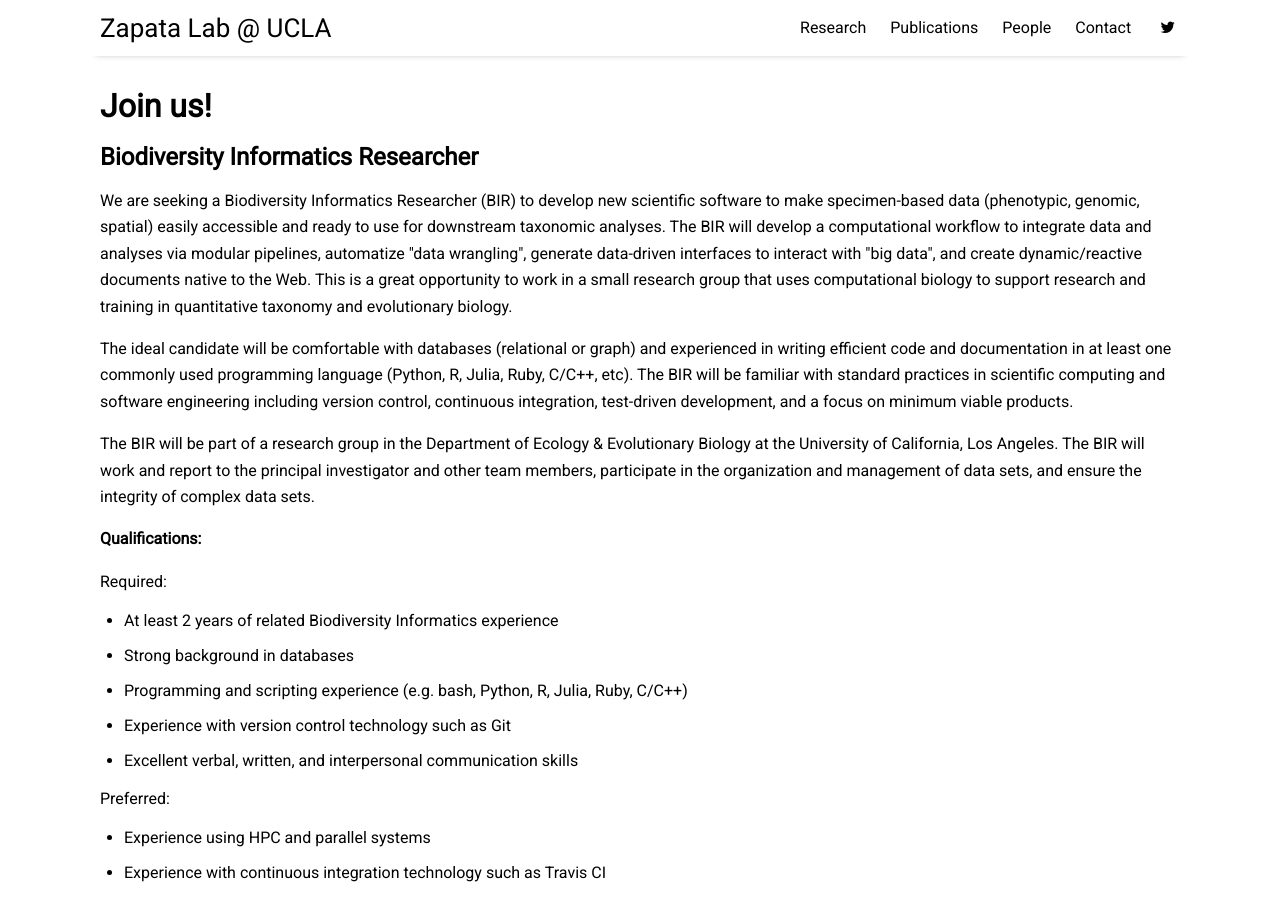
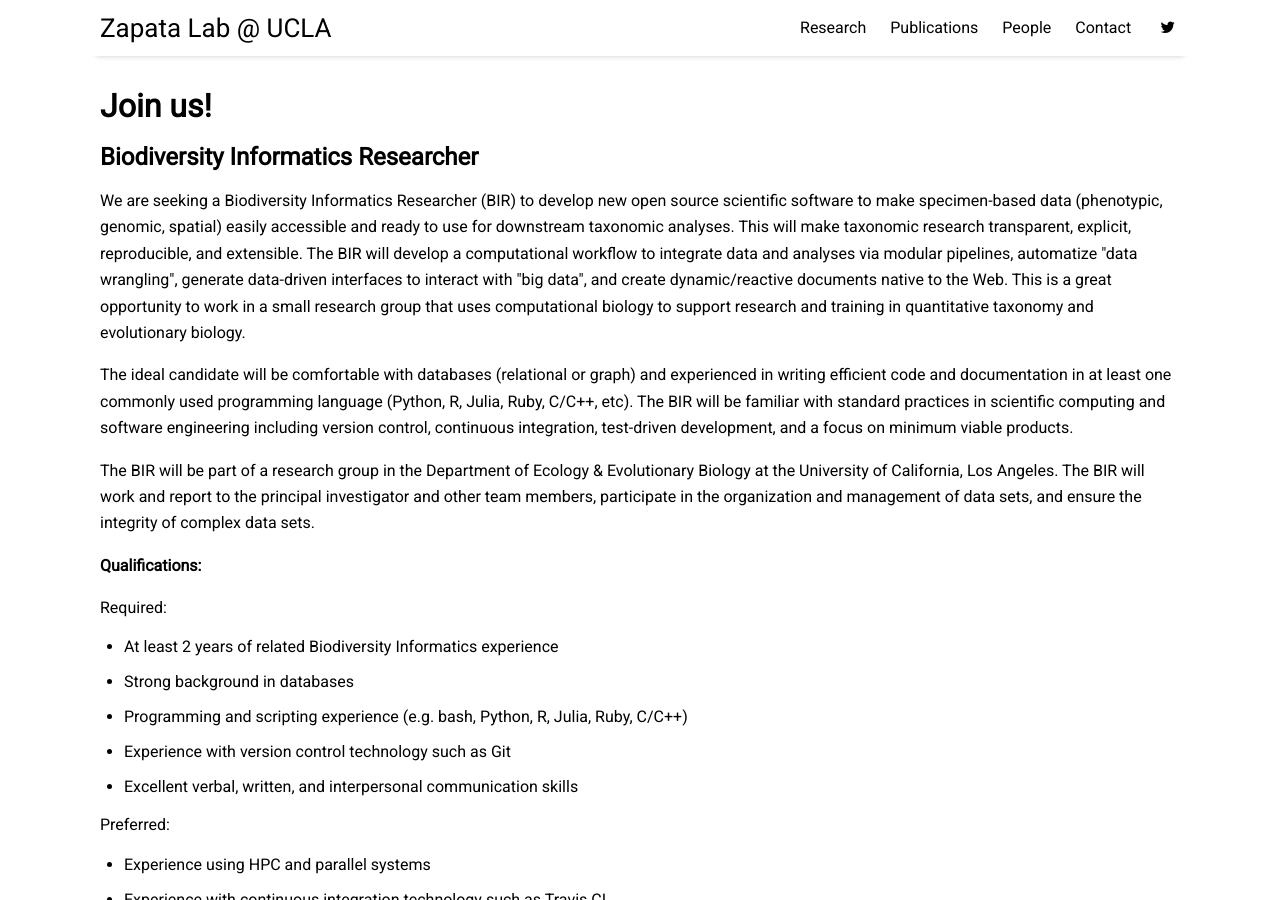
Before and after one commit to zapataf/zapataf.github.io, a Jekyll site: the page built from join.html, in a window 1280 px wide and 900 px high. Built offline with Jekyll 4.4.1, drawn with Linux system fonts in a browser that asks for light colours; nearby versions of some CDN libraries; comment, search, counter and statistics services are not loaded.

Commit message:
minor edits

```diff
--- a/join.html
+++ b/join.html
@@ -9,10 +9,10 @@ permalink: join.html
 
 <h2>Biodiversity Informatics Researcher</h2>
 
-<p>We are seeking a Biodiversity Informatics Researcher (BIR) to develop new scientific software to make specimen-based data (phenotypic, genomic, spatial) easily accessible and ready to use for downstream taxonomic analyses. The BIR will develop a computational workflow to integrate data and analyses via modular pipelines, automatize "data wrangling", generate data-driven interfaces to interact with "big data", and create dynamic/reactive documents native to the Web. This is a great opportunity to work in a small research group that uses computational biology to support research and training in quantitative taxonomy and evolutionary biology.</p>
-	<p>The ideal candidate will be comfortable with databases (relational or graph) and experienced in writing efficient code and documentation in at least one commonly used programming language (Python, R, Julia, Ruby, C/C++, etc). The BIR will be familiar with standard practices in scientific computing and software engineering including version control, continuous integration, test-driven development, and a focus on minimum viable products.</p>
+<p>We are seeking a Biodiversity Informatics Researcher (BIR) to develop new open source scientific software to make specimen-based data (phenotypic, genomic, spatial) easily accessible and ready to use for downstream taxonomic analyses. This will make taxonomic research transparent, explicit, reproducible, and extensible. The BIR will develop a computational workflow to integrate data and analyses via modular pipelines, automatize "data wrangling", generate data-driven interfaces to interact with "big data", and create dynamic/reactive documents native to the Web. This is a great opportunity to work in a small research group that uses computational biology to support research and training in quantitative taxonomy and evolutionary biology.</p>
+<p>The ideal candidate will be comfortable with databases (relational or graph) and experienced in writing efficient code and documentation in at least one commonly used programming language (Python, R, Julia, Ruby, C/C++, etc). The BIR will be familiar with standard practices in scientific computing and software engineering including version control, continuous integration, test-driven development, and a focus on minimum viable products.</p>
 
-	<p>The BIR will be part of a research group in the Department of Ecology & Evolutionary Biology at the University of California, Los Angeles. The BIR will work and report to the principal investigator and other team members, participate in the organization and management of data sets, and ensure the integrity of complex data sets.</p>
+<p>The BIR will be part of a research group in the Department of Ecology & Evolutionary Biology at the University of California, Los Angeles. The BIR will work and report to the principal investigator and other team members, participate in the organization and management of data sets, and ensure the integrity of complex data sets.</p>
 
 <p><b>Qualifications:</b></p>
 
```
